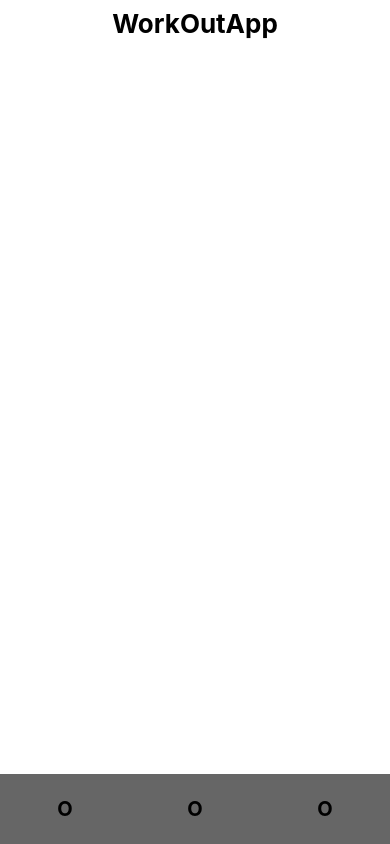
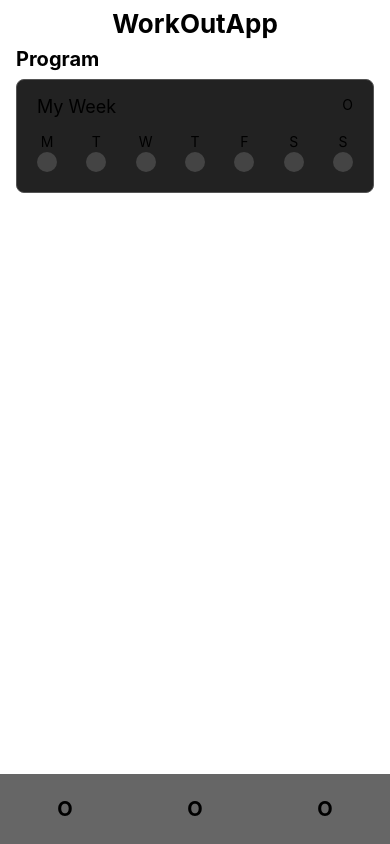
Before and after one commit to fabrizio411/Mobile-WorkOutApp-ReactNative, a React Native app in the folder Aplicacion/: screen / in a window 390 px wide. Built offline with nearby package versions, Linux system fonts and the light colour scheme.

Commit message:
Create Program Card component

```diff
--- a/Aplicacion/App.tsx
+++ b/Aplicacion/App.tsx
@@ -9,6 +9,7 @@ const App = () => {
       <View>
         <Text style={styles.appTitle}>WorkOutApp</Text>
 
+        <HomeMain/>
       </View>
 
 
--- /dev/null
+++ b/Aplicacion/components/home/HomeMain.tsx
@@ -0,0 +1,14 @@
+import { StyleSheet, Text, View } from 'react-native'
+import React from 'react'
+import WeekProgram from './WeekProgram'
+
+
+export default function HomeMain() {
+  return (
+    <View>
+      <WeekProgram/>
+    </View>
+  )
+}
+
+const styles = StyleSheet.create({})
--- /dev/null
+++ b/Aplicacion/components/home/WeekProgram.tsx
@@ -0,0 +1,83 @@
+import { StyleSheet, Text, TouchableOpacity, View } from 'react-native'
+import React from 'react'
+
+export default function WeekProgram() {
+  return (
+    <View>
+      <Text style={styles.sectionTitle}>Program</Text>
+
+      <View style={styles.programCard}>
+        <View style={styles.row}>
+            <Text style={styles.cardTitle}>My Week</Text>
+            <TouchableOpacity><Text>O</Text></TouchableOpacity>
+        </View>
+
+        <View style={styles.row}>
+            <Text style={styles.daysLetter}>M</Text>
+            <Text style={styles.daysLetter}>T</Text>
+            <Text style={styles.daysLetter}>W</Text>
+            <Text style={styles.daysLetter}>T</Text>
+            <Text style={styles.daysLetter}>F</Text>
+            <Text style={styles.daysLetter}>S</Text>
+            <Text style={styles.daysLetter}>S</Text>
+        </View>
+
+        <View style={styles.row}>
+            <View style={styles.checkBoxes}></View>
+            <View style={styles.checkBoxes}></View>
+            <View style={styles.checkBoxes}></View>
+            <View style={styles.checkBoxes}></View>
+            <View style={styles.checkBoxes}></View>
+            <View style={styles.checkBoxes}></View>
+            <View style={styles.checkBoxes}></View>
+        </View>
+
+
+      </View>
+    </View>
+  )
+}
+
+
+// STYLES VARAIBLES
+const daysDimentions = 20
+
+const styles = StyleSheet.create({
+    sectionTitle: {
+        marginHorizontal: 16,
+        marginBottom: 8,
+        fontSize: 20,
+        fontWeight: 'bold'
+    },
+
+    programCard: {
+        marginHorizontal: 16,
+        padding: 20,
+        paddingTop: 16,
+        borderWidth: 1,
+        borderColor: '#555',
+        borderRadius: 8,
+        backgroundColor: '#222'
+    },
+
+    row: {
+       flexDirection: 'row',
+       justifyContent: 'space-between'
+    },
+
+    cardTitle: {
+        fontSize: 18,
+        marginBottom: 16
+    },
+    daysLetter: {
+        width: daysDimentions,
+        textAlign: 'center',
+        marginBottom: 2
+    },
+    checkBoxes: {
+        backgroundColor: '#444',
+        width: daysDimentions,
+        height: daysDimentions,
+        borderRadius: daysDimentions / 2
+    },
+})
```
